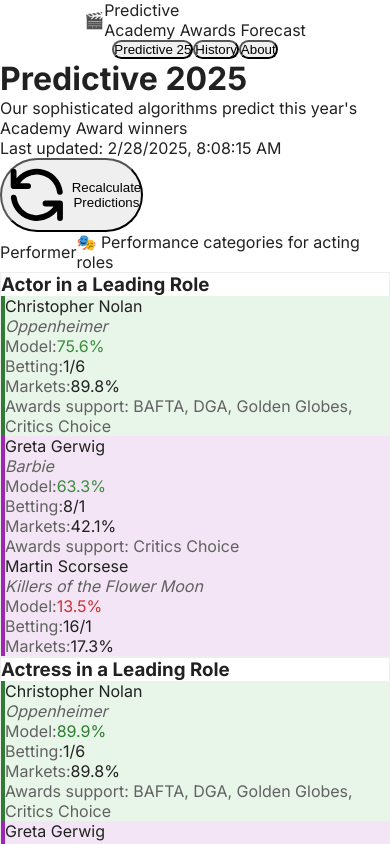
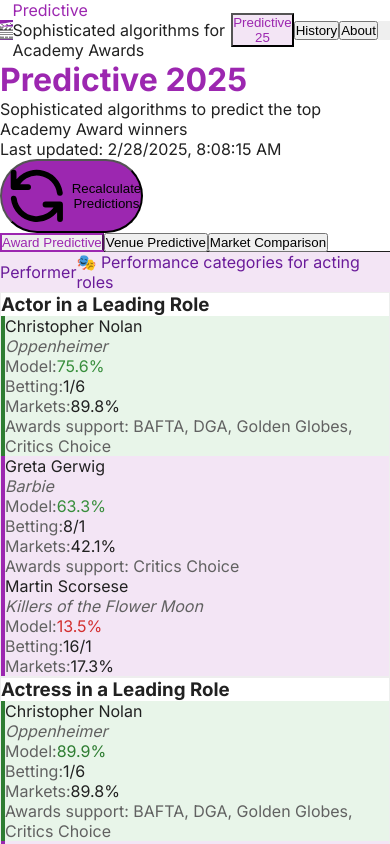
Before and after one commit to hey-samir/predictive, a Next.js app: page / in a window 390 px wide. Shown: the top 844 px of the page. Built offline with nearby package versions, Linux system fonts and the light colour scheme.

Commit message:
Update UI and implement top navigation bar per user request; incorporate new font and color scheme.
Screenshot: https://storage.googleapis.com/screenshot-production-us-central1/5e27418b-df48-4e5c-849a-19b4c62b6f26/ccb6b7dd-b3aa-44c0-a95f-1967aaa2b6a1.jpg

```diff
--- a/package.json
+++ b/package.json
@@ -28,5 +28,8 @@
     "tailwindcss": "^4.0.9",
     "typescript": "^5.7.3",
     "zod": "^3.24.2"
+  },
+  "devDependencies": {
+    "sharp": "^0.33.5"
   }
 }
--- a/src/app/layout.tsx
+++ b/src/app/layout.tsx
@@ -3,11 +3,28 @@
 import { Inter } from 'next/font/google';
 import React from 'react';
 
-const inter = Inter({ subsets: ['latin'] });
+const inter = Inter({
+  subsets: ['latin'],
+  display: 'swap',
+  variable: '--font-inter',
+});
 
 export const metadata: Metadata = {
-  title: 'Oscar Predictor | The Predictive 25',
-  description: 'A data science application that predicts Oscar winners based on performance at other award shows and compares predictions with betting markets',
+  title: 'Predictive | Academy Awards Forecast',
+  description: 'Sophisticated algorithms to predict the top Academy Award winners',
+  icons: {
+    icon: [
+      {
+        url: '/favicon.ico',
+        sizes: '32x32',
+      },
+      {
+        url: '/icon.png',
+        sizes: '192x192',
+      }
+    ],
+    apple: '/apple-icon.png',
+  },
 };
 
 export default function RootLayout({
@@ -17,7 +34,10 @@
 }) {
   return (
     <html lang="en">
-      <body className={inter.className}>
+      <head>
+        <link rel="icon" href="/favicon.ico" sizes="any" />
+      </head>
+      <body className={`${inter.className} font-sans`}>
         <main className="min-h-screen bg-gray-50">
           {children}
         </main>
--- a/src/app/page.tsx
+++ b/src/app/page.tsx
@@ -7,24 +7,24 @@
 import AboutSection from '../components/AboutSection';
 
 export default function Home() {
-  const [activeSection, setActiveSection] = useState('predictions');
+  const [activeSection, setActiveSection] = useState('predictive25');
 
   return (
-    <div className="min-h-screen flex flex-col bg-gray-50">
+    <div className="min-h-screen flex flex-col bg-gray-50 font-['Inter']">
       <Header activeSection={activeSection} setActiveSection={setActiveSection} />
 
       <div className="flex-grow container mx-auto px-4 py-8">
-        {activeSection === 'predictions' && <PredictionsSection />}
+        {activeSection === 'predictive25' && <PredictionsSection />}
         {activeSection === 'history' && <HistorySection />}
         {activeSection === 'about' && <AboutSection />}
       </div>
 
-      <footer className="bg-primary-800 text-white py-6">
+      <footer className="bg-[#9C27B0] text-white py-6">
         <div className="container mx-auto px-4">
           <div className="text-center">
-            <p className="font-medium">Predictive © {new Date().getFullYear()} | The Academy Awards Forecast</p>
+            <p className="font-medium">Predictive © {new Date().getFullYear()}</p>
             <p className="text-sm mt-2 text-gray-200">
-              Using sophisticated algorithms to predict Academy Award winners
+              Built by Interspace Ventures for personal use using Replit AI and Streamlit
             </p>
             <div className="flex justify-center mt-4 space-x-4 text-xs text-gray-200">
               <a href="https://samir.xyz" target="_blank" rel="noopener noreferrer" className="hover:text-white">
--- a/src/components/Header.tsx
+++ b/src/components/Header.tsx
@@ -10,58 +10,75 @@
 const Header: React.FC<HeaderProps> = ({ activeSection, setActiveSection }) => {
   return (
     <header className="bg-white shadow-md sticky top-0 z-10">
-      <div className="container mx-auto px-4 py-4">
-        <div className="flex flex-col sm:flex-row items-center justify-between">
+      <div className="container mx-auto px-4 py-3">
+        <div className="flex items-center justify-between">
           {/* Logo and Brand */}
-          <div className="flex items-center mb-4 sm:mb-0">
-            <div className="w-12 h-12 mr-3 bg-gradient-to-br from-primary-600 to-primary-900 rounded-lg flex items-center justify-center shadow-md overflow-hidden">
-              <div className="w-9 h-9 flex items-center justify-center bg-white bg-opacity-10 rounded-md">
-                <span className="text-2xl filter grayscale opacity-90">🎬</span>
-              </div>
+          <div className="flex items-center">
+            <div className="w-10 h-10 mr-3 bg-gradient-to-br from-[#9C27B0] to-[#6A1B9A] rounded-lg flex items-center justify-center shadow-md overflow-hidden">
+              <span className="text-xl filter grayscale brightness-200 contrast-200">🎬</span>
             </div>
             <div>
-              <div className="text-2xl font-bold text-primary-700">
+              <div className="text-xl font-bold text-[#9C27B0]">
                 Predictive
               </div>
               <div className="text-xs text-gray-500 -mt-1">
-                Academy Awards Forecast
+                Sophisticated algorithms for Academy Awards
               </div>
             </div>
           </div>
 
-          {/* Navigation Tabs */}
-          <nav className="flex space-x-1 p-1 bg-gray-100 rounded-full shadow-inner">
+          {/* Main Navigation */}
+          <nav className="flex items-center space-x-1">
             <button
-              onClick={() => setActiveSection('predictions')}
-              className={`px-4 py-2 font-medium text-sm transition-all rounded-full
-                ${activeSection === 'predictions'
-                  ? 'bg-white text-primary-700 shadow-sm'
-                  : 'text-gray-600 hover:text-primary-600 hover:bg-white hover:bg-opacity-50'
+              onClick={() => setActiveSection('predictive25')}
+              className={`px-3 py-2 font-medium text-sm transition-all rounded
+                ${activeSection === 'predictive25'
+                  ? 'bg-[#F3E5F5] text-[#9C27B0]'
+                  : 'text-gray-600 hover:text-[#9C27B0] hover:bg-[#F3E5F5]'
                 }`}
             >
               Predictive 25
             </button>
             <button
               onClick={() => setActiveSection('history')}
-              className={`px-4 py-2 font-medium text-sm transition-all rounded-full
+              className={`px-3 py-2 font-medium text-sm transition-all rounded
                 ${activeSection === 'history'
-                  ? 'bg-white text-primary-700 shadow-sm'
-                  : 'text-gray-600 hover:text-primary-600 hover:bg-white hover:bg-opacity-50'
+                  ? 'bg-[#F3E5F5] text-[#9C27B0]'
+                  : 'text-gray-600 hover:text-[#9C27B0] hover:bg-[#F3E5F5]'
                 }`}
             >
               History
             </button>
             <button
               onClick={() => setActiveSection('about')}
-              className={`px-4 py-2 font-medium text-sm transition-all rounded-full
+              className={`px-3 py-2 font-medium text-sm transition-all rounded
                 ${activeSection === 'about'
-                  ? 'bg-white text-primary-700 shadow-sm'
-                  : 'text-gray-600 hover:text-primary-600 hover:bg-white hover:bg-opacity-50'
+                  ? 'bg-[#F3E5F5] text-[#9C27B0]'
+                  : 'text-gray-600 hover:text-[#9C27B0] hover:bg-[#F3E5F5]'
                 }`}
             >
               About
             </button>
           </nav>
+
+          {/* Action Buttons */}
+          <div className="flex items-center space-x-2">
+            <button className="text-gray-500 hover:text-[#9C27B0] p-2 rounded hover:bg-[#F3E5F5]">
+              <svg xmlns="http://www.w3.org/2000/svg" className="h-5 w-5" fill="none" viewBox="0 0 24 24" stroke="currentColor">
+                <path strokeLinecap="round" strokeLinejoin="round" strokeWidth={1.5} d="M17 17h2a2 2 0 002-2v-4a2 2 0 00-2-2H5a2 2 0 00-2 2v4a2 2 0 002 2h2m2 4h6a2 2 0 002-2v-4a2 2 0 00-2-2H9a2 2 0 00-2 2v4a2 2 0 002 2zm8-12V5a2 2 0 00-2-2H9a2 2 0 00-2 2v4h10z" />
+              </svg>
+            </button>
+            <button className="text-gray-500 hover:text-[#9C27B0] p-2 rounded hover:bg-[#F3E5F5]">
+              <svg xmlns="http://www.w3.org/2000/svg" className="h-5 w-5" fill="none" viewBox="0 0 24 24" stroke="currentColor">
+                <path strokeLinecap="round" strokeLinejoin="round" strokeWidth={1.5} d="M15 10l4.553-2.276A1 1 0 0121 8.618v6.764a1 1 0 01-1.447.894L15 14M5 18h8a2 2 0 002-2V8a2 2 0 00-2-2H5a2 2 0 00-2 2v8a2 2 0 002 2z" />
+              </svg>
+            </button>
+            <button className="text-gray-500 hover:text-[#9C27B0] p-2 rounded hover:bg-[#F3E5F5]">
+              <svg xmlns="http://www.w3.org/2000/svg" className="h-5 w-5" fill="none" viewBox="0 0 24 24" stroke="currentColor">
+                <path strokeLinecap="round" strokeLinejoin="round" strokeWidth={1.5} d="M4 4v5h.582m15.356 2A8.001 8.001 0 004.582 9m0 0H9m11 11v-5h-.581m0 0a8.003 8.003 0 01-15.357-2m15.357 2H15" />
+              </svg>
+            </button>
+          </div>
         </div>
       </div>
     </header>
--- a/src/components/PredictionsSection.tsx
+++ b/src/components/PredictionsSection.tsx
@@ -36,6 +36,8 @@
 ];
 
 const PredictionsSection: React.FC = () => {
+  // Tab navigation state
+  const [activeTab, setActiveTab] = useState<string>('awards');
   const [predictions, setPredictions] = useState<Record<string, NomineeData[]>>({});
   const [loading, setLoading] = useState<boolean>(true);
   const [refreshing, setRefreshing] = useState<boolean>(false);
@@ -92,7 +94,7 @@
   if (loading && !refreshing) {
     return (
       <div className="flex flex-col justify-center items-center py-16">
-        <div className="animate-spin rounded-full h-12 w-12 border-t-2 border-b-2 border-primary-600"></div>
+        <div className="animate-spin rounded-full h-12 w-12 border-t-2 border-b-2 border-[#9C27B0]"></div>
         <p className="mt-4 text-gray-600">Loading prediction algorithms...</p>
       </div>
     );
@@ -100,11 +102,11 @@
 
   return (
     <div className="max-w-6xl mx-auto">
-      <div className="flex flex-col sm:flex-row justify-between items-start sm:items-center mb-8">
+      <div className="flex flex-col sm:flex-row justify-between items-start sm:items-center mb-6">
         <div>
-          <h1 className="text-3xl font-bold mb-2 text-primary-800">Predictive {CURRENT_OSCAR_YEAR}</h1>
+          <h1 className="text-3xl font-bold mb-2 text-[#9C27B0]">Predictive {CURRENT_OSCAR_YEAR}</h1>
           <p className="text-gray-600">
-            Our sophisticated algorithms predict this year's Academy Award winners
+            Sophisticated algorithms to predict the top Academy Award winners
           </p>
           {lastUpdated && (
             <p className="text-xs text-gray-500 mt-1">Last updated: {lastUpdated}</p>
@@ -115,7 +117,7 @@
           onClick={refreshPredictions}
           disabled={refreshing}
           className={`mt-4 sm:mt-0 px-4 py-2 rounded-full text-sm font-medium
-            ${refreshing ? 'bg-gray-300 text-gray-600' : 'bg-primary-600 text-white hover:bg-primary-700'}
+            ${refreshing ? 'bg-gray-300 text-gray-600' : 'bg-[#9C27B0] text-white hover:bg-[#7B1FA2]'}
             transition-colors flex items-center shadow-sm`}
         >
           {refreshing ? (
@@ -137,10 +139,51 @@
         </button>
       </div>
 
+      {/* Prediction Tabs */}
+      <div className="mb-6">
+        <div className="flex border-b border-gray-200">
+          <button
+            onClick={() => setActiveTab('awards')}
+            className={`px-4 py-2 font-medium text-sm -mb-px
+              ${activeTab === 'awards'
+                ? 'border-b-2 border-[#9C27B0] text-[#9C27B0]'
+                : 'text-gray-600 hover:text-[#9C27B0]'
+              }`}
+          >
+            Award Predictive
+          </button>
+          <button
+            onClick={() => setActiveTab('venues')}
+            className={`px-4 py-2 font-medium text-sm -mb-px
+              ${activeTab === 'venues'
+                ? 'border-b-2 border-[#9C27B0] text-[#9C27B0]'
+                : 'text-gray-600 hover:text-[#9C27B0]'
+              }`}
+          >
+            Venue Predictive
+          </button>
+          <button
+            onClick={() => setActiveTab('market')}
+            className={`px-4 py-2 font-medium text-sm -mb-px
+              ${activeTab === 'market'
+                ? 'border-b-2 border-[#9C27B0] text-[#9C27B0]'
+                : 'text-gray-600 hover:text-[#9C27B0]'
+              }`}
+          >
+            Market Comparison
+          </button>
+        </div>
+      </div>
+
+      {/* Tab Content */}
+      <div className="tab-content">
+        {/* Award Predictive Tab */}
+        {activeTab === 'awards' && (
+          <>
             {Object.entries(NOMINATION_TYPES).map(([type, categories]) => (
               <div key={type} className="mb-10">
-          <div className="bg-gray-100 px-4 py-3 rounded-lg font-semibold mb-4 text-gray-800 flex items-center">
-            <span className="text-primary-700">{type}</span>
+                <div className="bg-[#F3E5F5] px-4 py-3 rounded-lg font-semibold mb-4 text-[#6A1B9A] flex items-center">
+                  <span>{type}</span>
                   <span className="text-sm ml-3 font-normal text-gray-600">
                     {NOMINATION_TYPE_DESCRIPTIONS[type]}
                   </span>
@@ -157,9 +200,105 @@
                 </div>
               </div>
             ))}
+          </>
+        )}
 
-      <div className="bg-primary-50 border border-primary-100 rounded-lg p-4 mt-8 mb-4 text-sm text-gray-700">
-        <p className="font-medium text-primary-800 mb-2">How predictions work</p>
+        {/* Venue Predictive Tab */}
+        {activeTab === 'venues' && (
+          <div className="bg-white rounded-xl shadow p-6 border border-[#EEEEEE]">
+            <h2 className="text-xl font-semibold mb-4 text-[#9C27B0]">Award Venue Analysis</h2>
+            <p className="mb-6 text-gray-600">
+              This section analyzes how predictive each award venue is for Oscar success across different categories.
+            </p>
+
+            <div className="space-y-6">
+              {/* Mock venue strength data */}
+              {AWARD_VENUES.map((venue, index) => (
+                <div key={venue} className="border-b pb-4 border-gray-100 last:border-0">
+                  <div className="flex justify-between items-center mb-2">
+                    <h3 className="font-medium text-gray-800">{venue}</h3>
+                    <span className="font-semibold text-[#9C27B0]">
+                      {(85 - index * 7).toFixed(1)}% Overall
+                    </span>
+                  </div>
+                  <div className="w-full bg-gray-200 rounded-full h-2.5">
+                    <div
+                      className="bg-[#9C27B0] h-2.5 rounded-full"
+                      style={{ width: `${85 - index * 7}%` }}
+                    ></div>
+                  </div>
+                  <div className="mt-2 text-xs text-gray-500">
+                    Strongest for: {index % 2 === 0 ? 'Acting Categories' : 'Technical Categories'}
+                  </div>
+                </div>
+              ))}
+            </div>
+          </div>
+        )}
+
+        {/* Market Comparison Tab */}
+        {activeTab === 'market' && (
+          <div className="bg-white rounded-xl shadow p-6 border border-[#EEEEEE]">
+            <h2 className="text-xl font-semibold mb-4 text-[#9C27B0]">Market Comparison</h2>
+            <p className="mb-6 text-gray-600">
+              This section compares our algorithmic predictions with betting odds and predictive markets.
+            </p>
+
+            <div className="space-y-6">
+              {/* Mock market comparison data */}
+              {Object.keys(predictions).slice(0, 5).map((category) => {
+                const nominees = predictions[category];
+                if (!nominees || nominees.length === 0) return null;
+
+                const sortedNominees = [...nominees].sort((a, b) => {
+                  if (a.likelihood === undefined && b.likelihood === undefined) return 0;
+                  if (a.likelihood === undefined) return 1;
+                  if (b.likelihood === undefined) return -1;
+                  return b.likelihood - a.likelihood;
+                });
+
+                return (
+                  <div key={category} className="border-b pb-4 border-gray-100 last:border-0">
+                    <h3 className="font-medium text-gray-800 mb-2">{category}</h3>
+
+                    <div className="space-y-3">
+                      {sortedNominees.slice(0, 3).map((nominee) => (
+                        <div key={nominee.id} className="flex justify-between items-center">
+                          <div>
+                            <span className="font-medium">{nominee.nomineeName}</span>
+                            {nominee.filmTitle && (
+                              <span className="text-sm text-gray-500 ml-1">({nominee.filmTitle})</span>
+                            )}
+                          </div>
+                          <div className="flex space-x-4 text-sm">
+                            <div>
+                              <span className="text-gray-500 mr-1">Model:</span>
+                              <span className={nominee.likelihood && nominee.likelihood > 70 ? 'text-[#2E7D32] font-semibold' : ''}>
+                                {nominee.likelihood?.toFixed(1)}%
+                              </span>
+                            </div>
+                            <div>
+                              <span className="text-gray-500 mr-1">Market:</span>
+                              <span>{nominee.marketProbability?.toFixed(1)}%</span>
+                            </div>
+                            <div>
+                              <span className="text-gray-500 mr-1">Odds:</span>
+                              <span>{nominee.bettingOdds}</span>
+                            </div>
+                          </div>
+                        </div>
+                      ))}
+                    </div>
+                  </div>
+                );
+              })}
+            </div>
+          </div>
+        )}
+      </div>
+
+      <div className="bg-[#F3E5F5] border border-[#E1BEE7] rounded-lg p-4 mt-8 mb-4 text-sm text-gray-700">
+        <p className="font-medium text-[#9C27B0] mb-2">How predictions work</p>
         <p>
           Predictions are calculated using historical data from {CURRENT_OSCAR_YEAR - 2000}+ years of Academy Award ceremonies,
           combined with current season awards data, betting odds, and predictive markets. Each category uses a specialized
```
Also changed, not shown: src/components/AboutSection.tsx (+11 -11 lines), public/icon.svg (added), 1 other file (tests, documents, lock files or other folders). Lines whose indentation alone changed are shown as unchanged.
